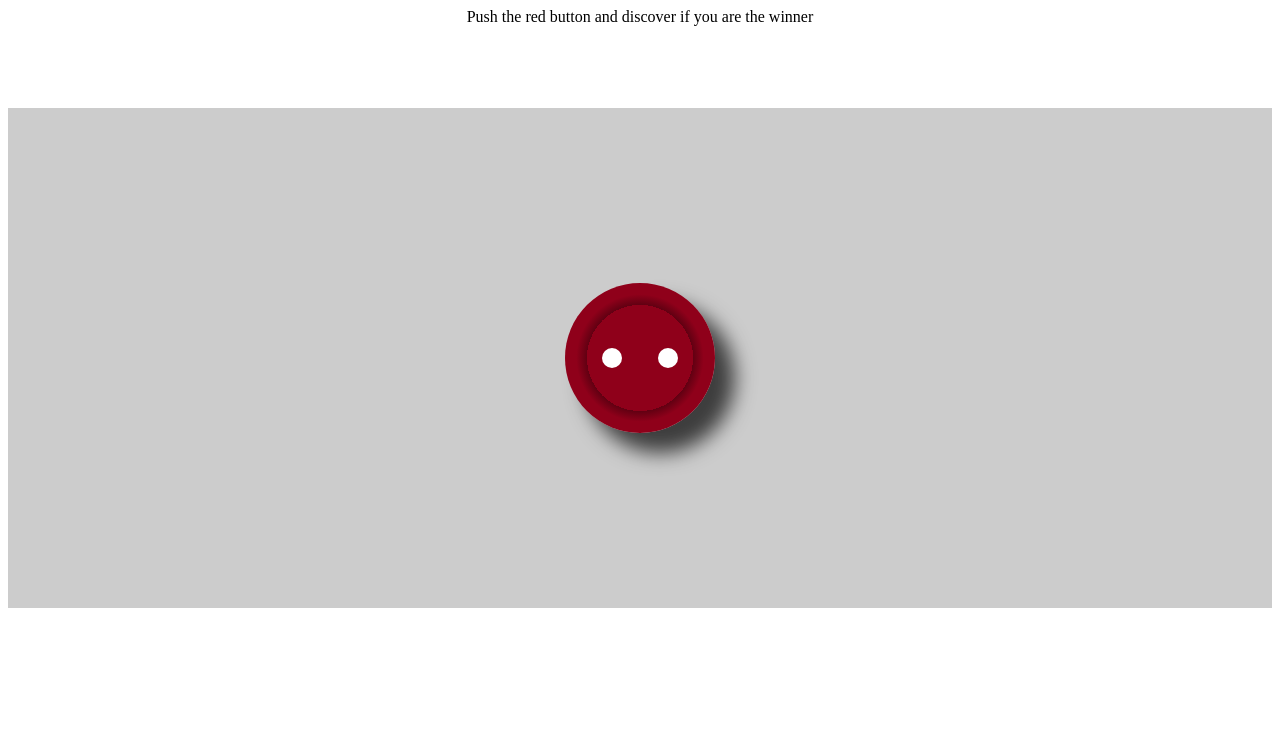
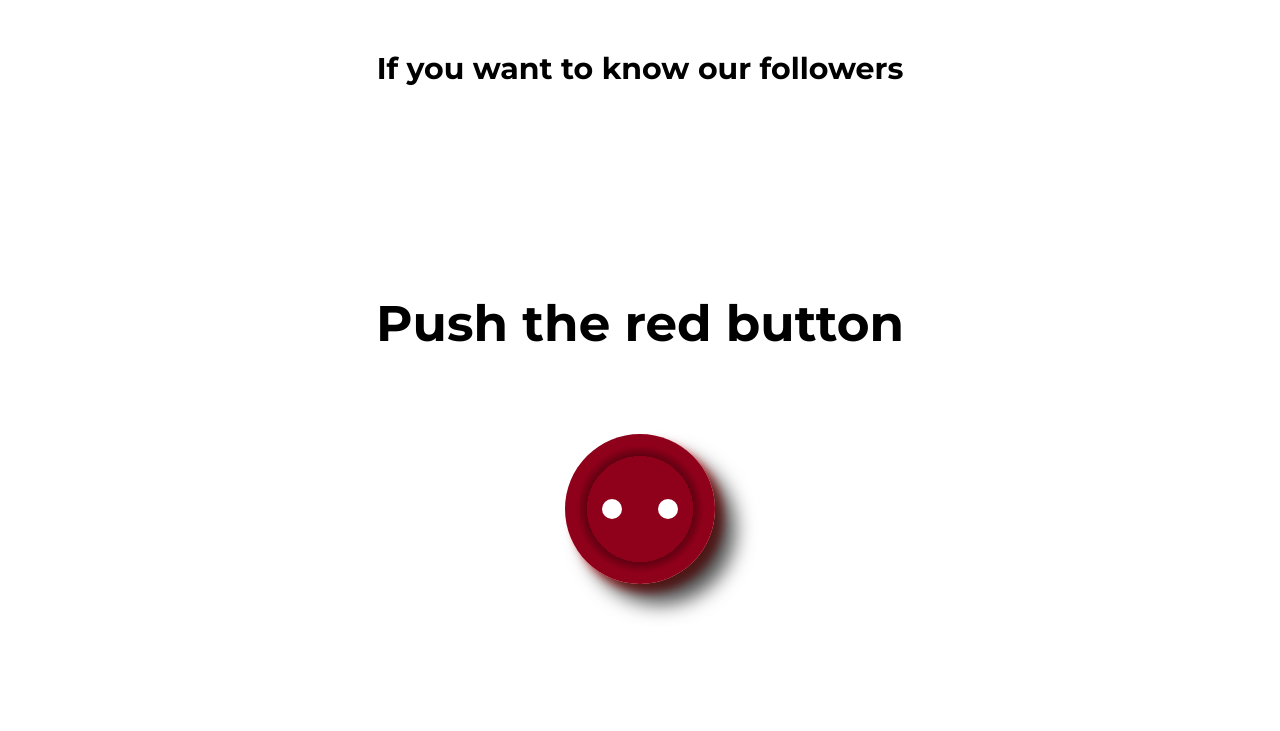
Before and after one commit to AmandaKhol/contest, a plain HTML site: page index.html in a window 1280 px wide. Drawn offline with Linux system fonts and the light colour scheme.

Commit message:
Add one html and one css more. Update of the main ones.

```diff
--- a/index.html
+++ b/index.html
@@ -4,19 +4,21 @@
     <meta charset="utf-8" />
     <title>Giveaway</title>
     <link rel="stylesheet" href="style.css" />
+    <link href="https://fonts.googleapis.com/css?family=Montserrat:400,700,900&display=swap" rel="stylesheet">
   </head>
   <body>
     <header id="top">
       <!-- <h1>Giveaway</h1> -->
     </header>
     <main id="main">
-            <div class=text>Push the red button and discover if you are the winner</div>
-            <div id="button">
-                    <div class=circulo>
-                  <div class=agujero1>
-                      </div><div class=agujero2></div></div>
-                  </div>
+      <div class="first"><span class="title">If you want to know our followers</span></div>
 
+      <div id="button">
+        <div><p>Push the red button</p></div>
+        <div class=circulo>
+      <div class=agujero1>
+          </div><div class=agujero2></div></div>
+      </div>
       </div>
     </main>
   </body>
--- a/style.css
+++ b/style.css
@@ -1,16 +1,34 @@
-.text {
-  height: 100px;
+body {
+  background: rgba(255, 255, 255, 0.3);
+}
+.first {
+  height: 15vh;
+  display: flex;
+  justify-content: center;
+  align-items: center;
+}
+.title {
+  font-family: "Montserrat", sans-serif;
+  font-size: 30px;
   text-align: center;
+  font-weight: bold;
+}
+p {
+  font-family: "Montserrat", sans-serif;
+  font-size: 50px;
+  font-weight: bold;
+  text-align: center;
+  vertical-align: baseline;
 }
 
 #button {
-  background: #ccc;
+  height: 75vh;
   display: flex;
-  height: 500px;
-  flex-wrap: wrap;
-  align-content: center;
+  flex-direction: column;
   justify-content: center;
+  align-items: center;
 }
+
 .circulo {
   display: flex;
   justify-content: center;
@@ -25,14 +43,14 @@
     #8f001a 60%,
     #8f001a 70%
   );
-  box-shadow: 20px 20px 20px rgba(0, 0, 0, 0.7);
+  box-shadow: 20px 20px 20px rgba(0, 0, 0, 0.7), 8px 8px 8px #ff4d4d;
+
   margin: 30px;
 }
 
 .agujero1,
 .agujero2 {
   position: relative;
-
   width: 20px;
   height: 20px;
   border-radius: 50%;
@@ -42,3 +60,25 @@
 .agujero2 {
   transform: translatex(90%);
 }
+
+.circulo:hover {
+  background: radial-gradient(
+    circle,
+    #669999 50%,
+    #476b6b 50%,
+    #669999 60%,
+    #669999 70%
+  );
+  box-shadow: 20px 20px 20px rgba(0, 0, 0, 0.7), 8px 8px 8px #75a3a3;
+}
+
+.circulo:active {
+  background: radial-gradient(
+    circle,
+    #009933 50%,
+    #006622 50%,
+    #009933 60%,
+    #009933 70%
+  );
+  box-shadow: 20px 20px 20px rgba(0, 0, 0, 0.7), 8px 8px 8px #00cc44;
+}
--- /dev/null
+++ b/style_followers.css
@@ -0,0 +1,15 @@
+body {
+  background: rgba(13, 174, 223, 0.3);
+}
+
+div {
+  height: 100vh;
+  display: flex;
+  justify-content: center; /* align horizontal */
+  align-items: center;
+}
+span {
+  font-family: "Montserrat", sans-serif;
+  font-size: 150px;
+  font-weight: bold;
+}
```
Also changed, not shown: followers.html (added, +20 -0 lines).
